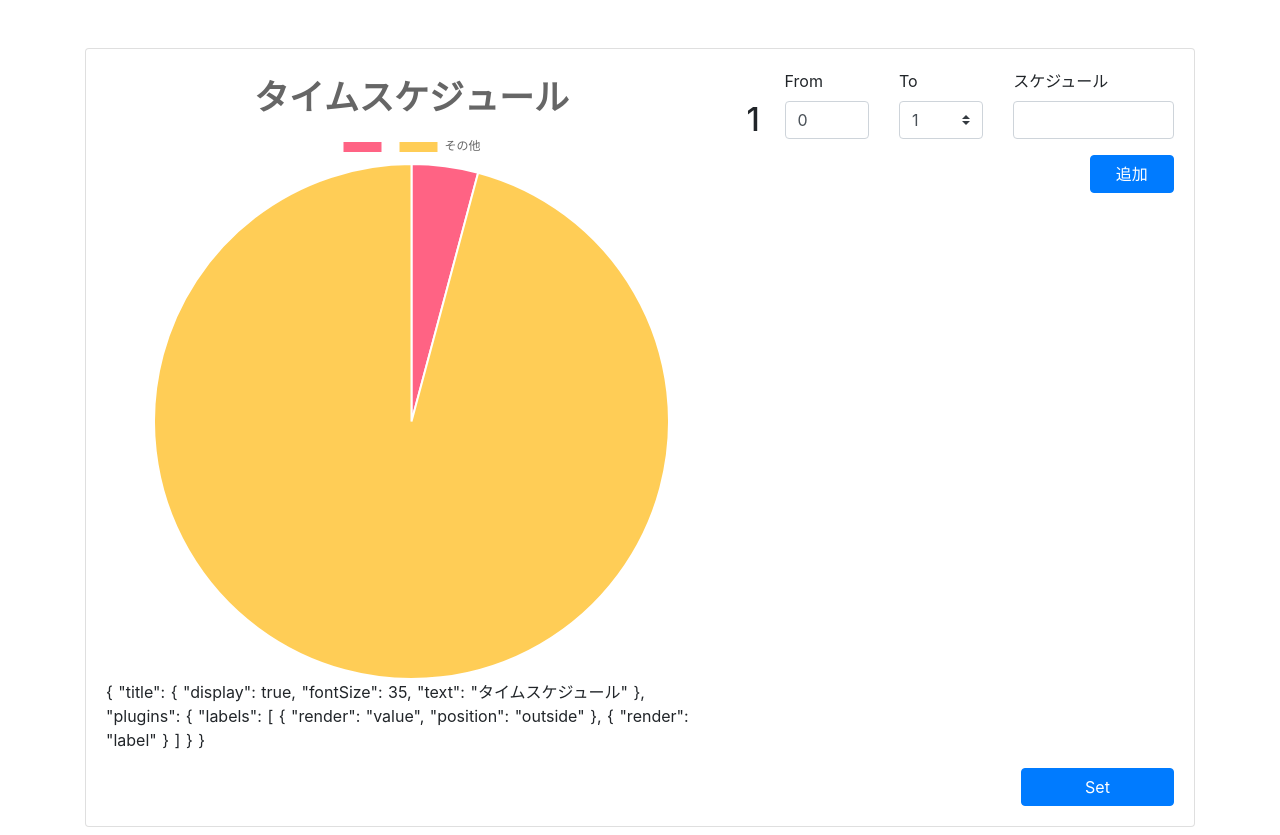
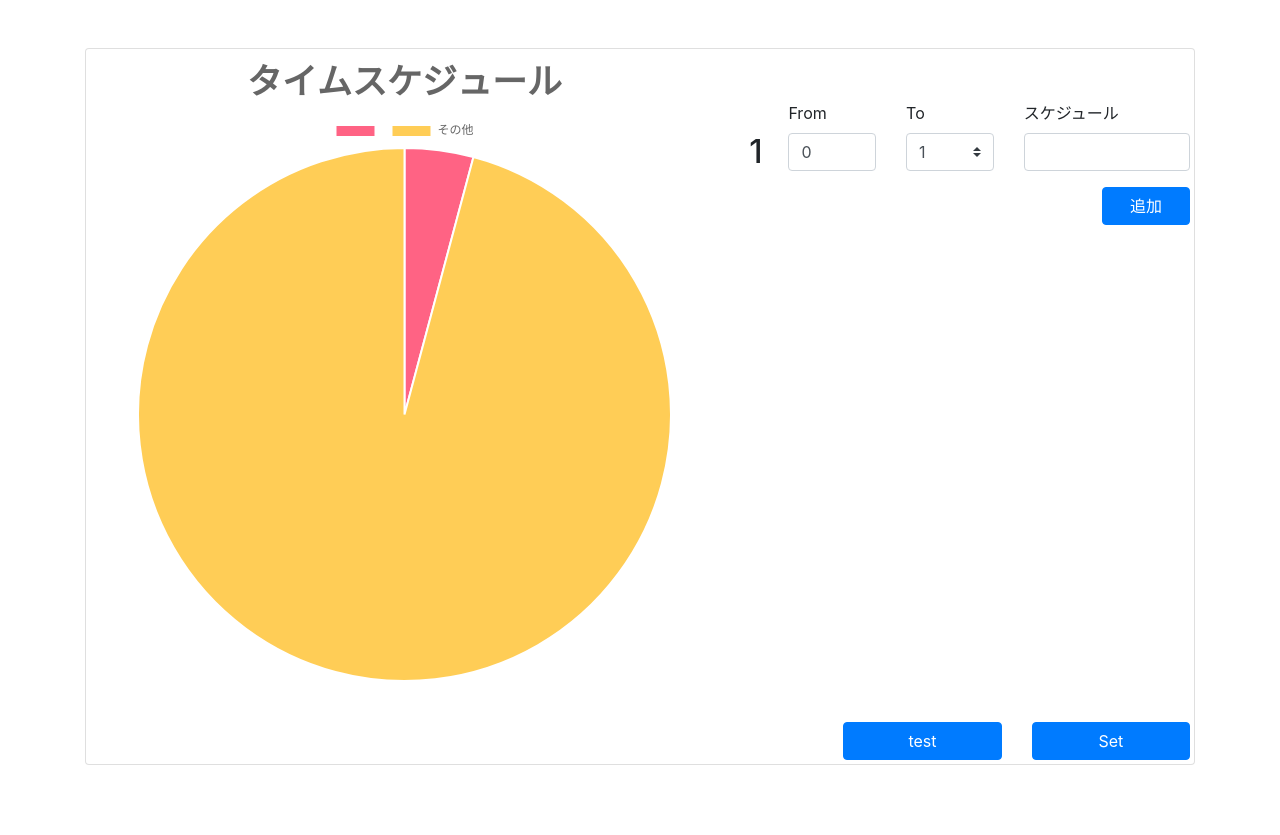
Before and after one commit to mitsudaman/vue-trial, a Nuxt app in the folder front/: page /RandomChart in a window 1280 px wide. After the commit the page ends 800 px from the top, so only its background shows below. Built offline with nearby package versions, Linux system fonts and the light colour scheme.

Commit message:
時間表示処理、テスト用データ追加

```diff
--- a/front/pages/RandomChart.vue
+++ b/front/pages/RandomChart.vue
@@ -1,22 +1,17 @@
 <template>
   <div>
     <b-container class="mt-5">
-      <b-card
-        img-top
-        class="mb-2">
+      <div class="card p-1">
         <b-row>
-        <b-col cols="7">
-          <div class="">
+          <b-col lg="7">
+            <div>
               <!-- <line-chart :chart-data="datacollection"></line-chart> -->
-            <pie-chart
-            :chart-data="datacollection"
-            :options="chartOptions"></pie-chart>{{chartOptions}}
+              <pie-chart :chart-data="datacollection" :options="chartOptions"></pie-chart>
             </div>
           </b-col>
-        <b-col cols="5">
-          <b-row>
-            <b-col cols="1">
-            </b-col>
+          <b-col lg="5">
+            <b-row class="mt-5">
+              <b-col cols="1"></b-col>
               <b-col cols="3">
                 <label>From</label>
               </b-col>
@@ -27,12 +22,8 @@
                 <label>スケジュール</label>
               </b-col>
             </b-row>
-          <b-row
-          v-for="(schedule,index) in schedules"
-          v-bind:key="schedule.id">
-            <b-col cols="1" class="h2">
-              {{index + 1}}
-            </b-col>
+            <b-row v-for="(schedule,index) in schedules" v-bind:key="schedule.id">
+              <b-col cols="1" class="h2">{{index + 1}}</b-col>
               <b-col cols="3">
                 <p class="form-control">{{schedule.fromTime}}</p>
               </b-col>
@@ -41,34 +32,31 @@
                   v-model="schedule.toTime"
                   :options="timeOptions()"
                   class="mb-3"
-                @input="selectToTime()">
-              </b-form-select>
+                  @input="selectToTime()"
+                ></b-form-select>
               </b-col>
               <b-col cols="5">
                 <b-form-input v-model="schedule.plan"></b-form-input>
               </b-col>
             </b-row>
             <b-row>
-            <b-col cols="9">
-            </b-col>
+              <b-col cols="9"></b-col>
               <b-col cols="3">
-              <b-button
-                class="btn-block"
-                variant="primary"
-                @click="addSchedule()">追加</b-button>
+                <b-button class="btn-block" variant="primary" @click="addSchedule()">追加</b-button>
               </b-col>
             </b-row>
           </b-col>
         </b-row>
-      <b-row>
-        <b-col cols="10"></b-col>
-        <b-col cols="2">
-          <b-button
-            variant="primary"
-            class="btn-block mt-3"
-            @click="fillData()">Set</b-button ></b-col>
+        <b-row class="mt-4">
+          <b-col lg="8" col="12"></b-col>
+          <b-col lg="2" col="6">
+            <b-button variant="primary" class="btn-block mt-3" @click="SetSample()">test</b-button>
+          </b-col>
+          <b-col lg="2" col="6">
+            <b-button variant="primary" class="btn-block mt-3" @click="fillData()">Set</b-button>
+          </b-col>
         </b-row>
-    </b-card>
+      </div>
     </b-container>
   </div>
 </template>
@@ -76,7 +64,7 @@
 <script>
 // import LineChart from './LineChart.js'
 import PieChart from "./PieChart.js";
-import 'chartjs-plugin-labels';
+import "chartjs-plugin-labels";
 
 export default {
   components: {
@@ -95,14 +83,37 @@ export default {
         plugins: {
           labels: [
             {
-              render: 'value',
-              position: 'outside'
+              render: function(args) {
+                console.log(args);
+                var time;
+                if (args.index == 0) {
+                  time = "0 ~ " + args.value;
+                } else {
+                  var from = 0;
+                  var to = 0;
+                  for (var i = 0; i < args.index; i++) {
+                    if (i != args.dataset.data.length - 1) {
+                      from += args.dataset.data[i];
+                      to = from + args.value;
+                    }
+                  }
+                  time = from + "~" + to;
+                }
+                return time;
+              },
+              fontSize: 14,
+              fontStyle: "bold",
+              fontColor: "#000",
+              position: "outside"
             },
             {
-              render: 'label'
+              render: "label",
+              fontSize: 14,
+              fontStyle: "bold",
+              fontColor: "#000"
             }
           ]
-        },
+        }
       },
       datas: [],
       baseColors: [
@@ -125,7 +136,7 @@ export default {
       ],
       timeOptions: () => {
         var times = [];
-        for (var i = 0; i <= 24; i++) {
+        for (var i = 0; i <= 24; i += 0.5) {
           times.push({ value: i, text: i });
         }
         return times;
@@ -158,7 +169,6 @@ export default {
 
         var addColor = this.baseColors[i % this.baseColors.length].color;
         this.graphColors.push(addColor);
-        // var addLabel = this.baseColors[(i)%this.baseColors.length].label
         var addLabel = this.schedules[i].plan;
         this.labels.push(addLabel);
       }
@@ -195,6 +205,46 @@ export default {
         toTime: fromTime + 1,
         plan: ""
       });
+    },
+    SetSample() {
+      this.schedules = [
+        {
+          fromTime: 0,
+          toTime: 7,
+          plan: "寝る"
+        },
+        {
+          fromTime: 7,
+          toTime: 8,
+          plan: "準備＆通勤"
+        },
+        {
+          fromTime: 8,
+          toTime: 17,
+          plan: "仕事"
+        },
+        {
+          fromTime: 17,
+          toTime: 18,
+          plan: "退勤"
+        },
+        {
+          fromTime: 18,
+          toTime: 20,
+          plan: "夜ご飯＆風呂"
+        },
+        {
+          fromTime: 20,
+          toTime: 22,
+          plan: "副業"
+        },
+        {
+          fromTime: 22,
+          toTime: 24,
+          plan: "自由"
+        }
+      ];
+      this.schedules.push();
     }
   }
 };
```
Also changed, not shown: 2 other files (tests, documents, lock files or other folders). Lines whose indentation alone changed are shown as unchanged.
